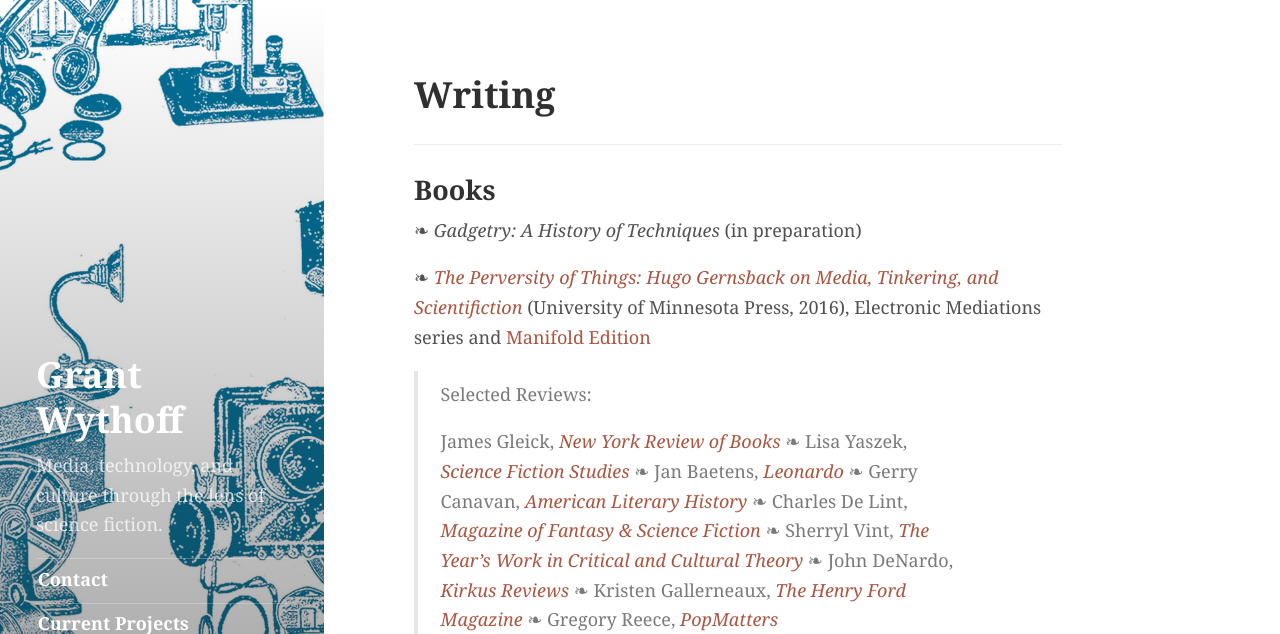
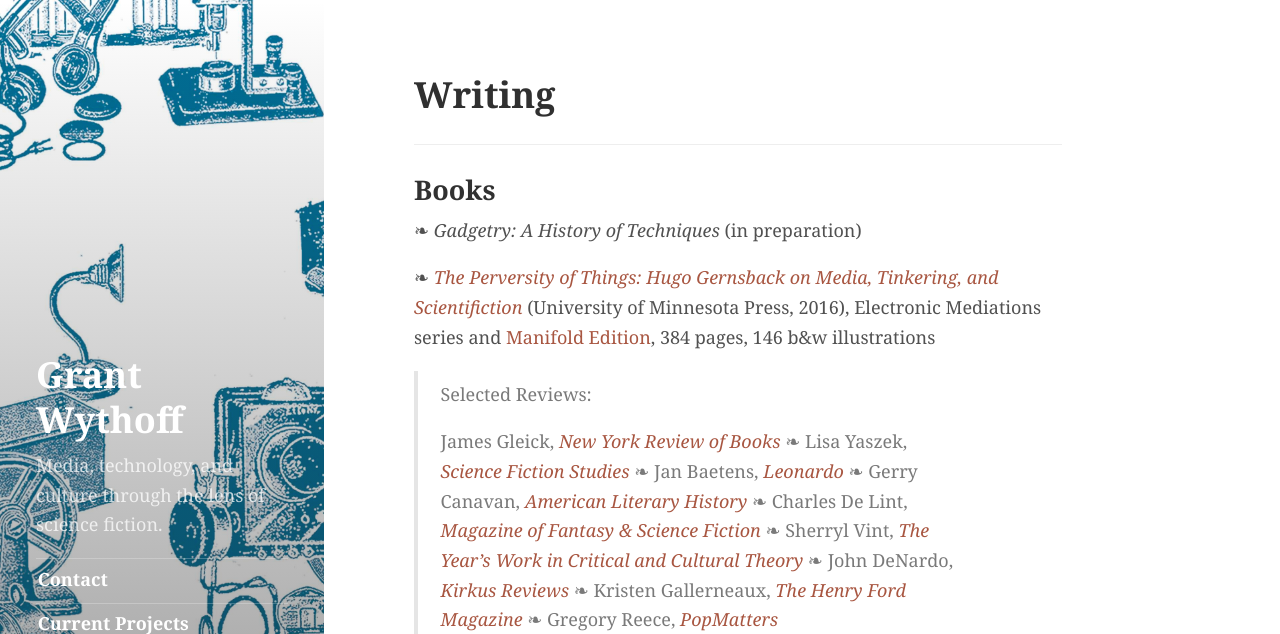
Before and after one commit to gwijthoff/wythoff.net, a Jekyll site: the page built from writing.md, in a window 1280 px wide and 900 px high, cut to the strip 0-634 px from the top of the window. Built offline with Jekyll 4.4.1, drawn with Linux system fonts in a browser that asks for light colours.

Commit message:
modifying Gernsback book info

```diff
--- a/writing.md
+++ b/writing.md
@@ -8,7 +8,7 @@
 
 ❧ _Gadgetry: A History of Techniques_ (in preparation)
 
-❧ [*The Perversity of Things: Hugo Gernsback on Media, Tinkering, and Scientifiction*](https://www.upress.umn.edu/book-division/books/the-perversity-of-things) (University of Minnesota Press, 2016), Electronic Mediations series and [Manifold Edition](http://manifold.umn.edu)
+❧ [*The Perversity of Things: Hugo Gernsback on Media, Tinkering, and Scientifiction*](https://www.upress.umn.edu/book-division/books/the-perversity-of-things) (University of Minnesota Press, 2016), Electronic Mediations series and [Manifold Edition](https://manifold.umn.edu/project/the-perversity-of-things), 384 pages, 146 b&w illustrations
 
 > Selected Reviews:
 >
```
